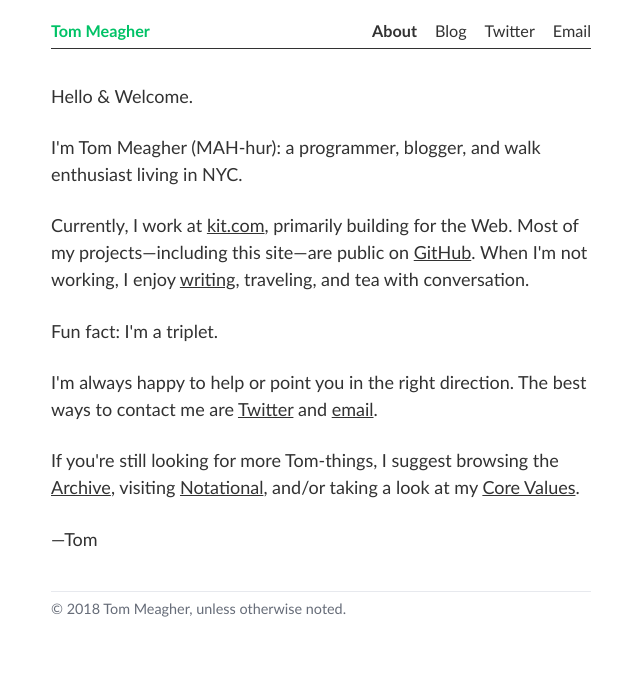
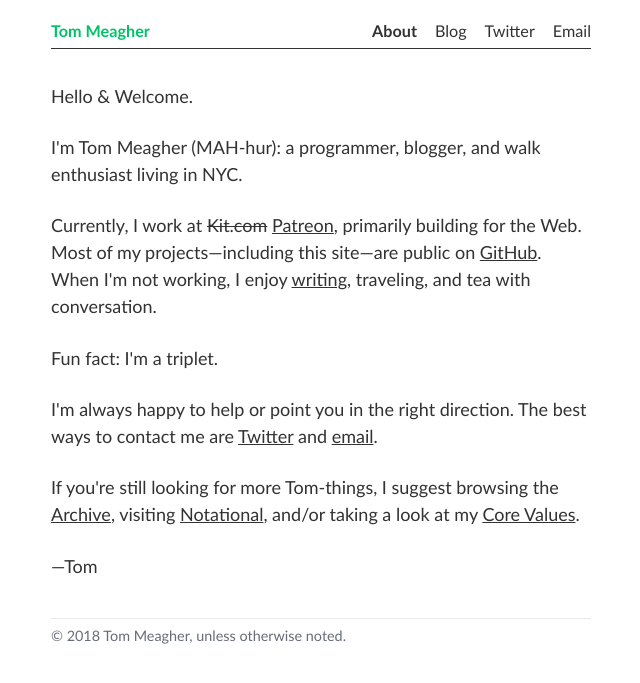
Before and after one commit to tmm/www, a Jekyll site: the page built from about/index.html, in a window 1280 px wide. Shown: the top 683 px of the page, without its empty margins (319-959 px from the left). Built offline with Jekyll 4.4.1, drawn with Linux system fonts in a browser that asks for light colours.

Commit message:
Update About

```diff
--- a/about/index.html
+++ b/about/index.html
@@ -5,7 +5,7 @@ title: About
 <p>Hello & Welcome.</p>
 <p>I'm Tom Meagher (MAH-hur): a programmer, blogger, and walk enthusiast living in NYC.</p>
 <p>
-  Currently, I work at <a href="https://kit.com" target="_blank">kit.com</a>, primarily building for the Web. Most of my projects—including this site—are public on
+  Currently, I work at <a href="https://kit.com" target="_blank" class="strike">Kit.com</a> <a href="https://patreon.com" target="_blank">Patreon</a>, primarily building for the Web. Most of my projects—including this site—are public on
   <a href="https://github.com/tmm" target="_blank">GitHub</a>. When I'm not working, I enjoy <a href="/blog/">writing</a>, traveling, and tea with conversation.
 </p>
 <p>Fun fact: I'm a triplet.</p>
--- a/assets/styles/partials/_base.scss
+++ b/assets/styles/partials/_base.scss
@@ -113,3 +113,7 @@ hr {
     top: 0;
   }
 }
+
+.strike {
+  text-decoration: line-through;
+}
```
